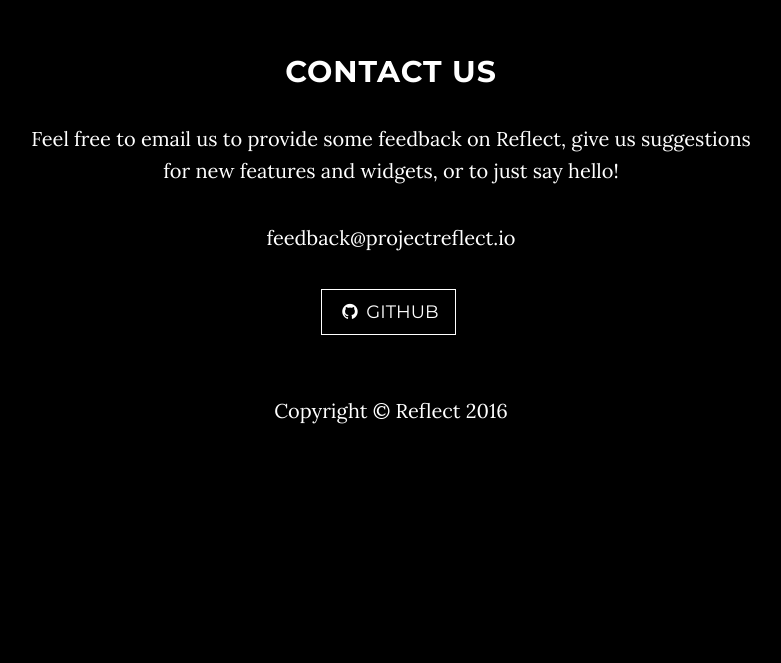
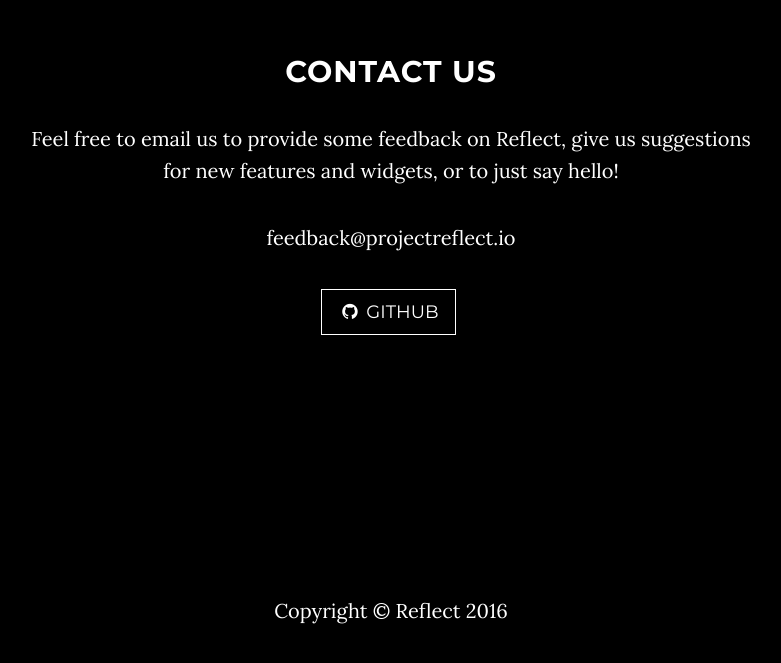
Before and after one commit to ProjectReflect/projectreflect.github.io, a plain HTML site: page index.html in a window 1280 px wide. Shown: the part 2369-3032 px from the top of the page, without its empty margins (249-1030 px from the left). Before the commit the page ends 2846 px from the top, so only its background shows below. Drawn offline with nearby package versions, Linux system fonts and the light colour scheme; a script that the page names is missing.

Commit message:
Better spacing
Fixed spacing issue near the bottom of the page

```diff
--- a/index.html
+++ b/index.html
@@ -135,6 +135,8 @@
         </div>
     </section>
 
+    <div style="height:200px"></div>
+
     <!-- Footer -->
     <footer>
        <div class="container text-center">
```
